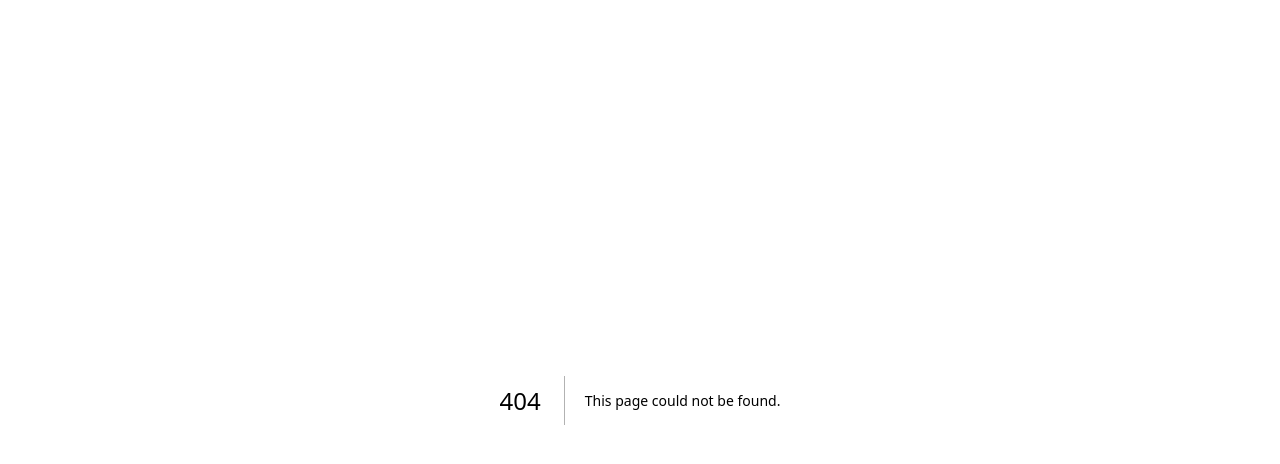
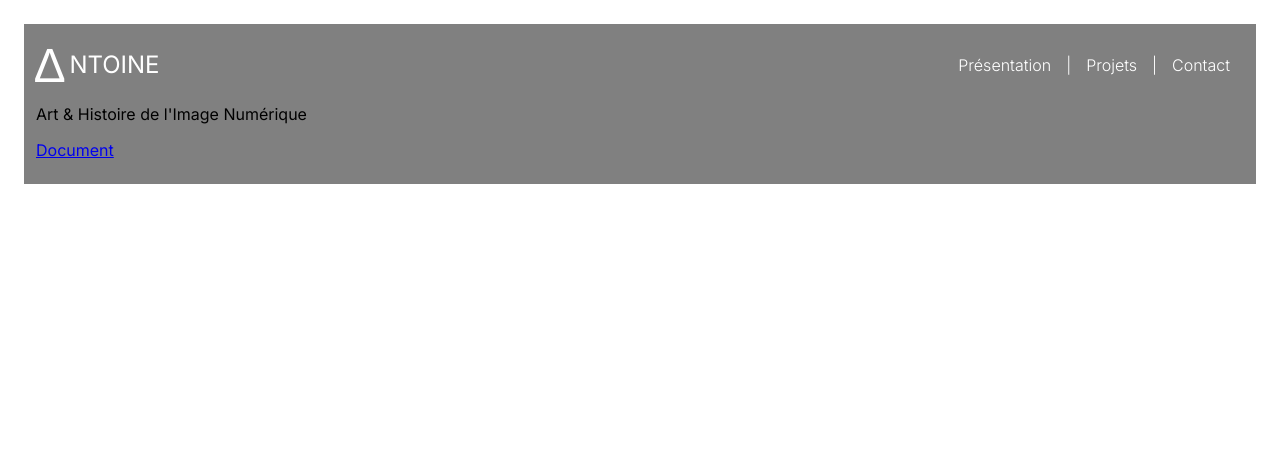
Before and after one commit to Twane70/English_IMTA, a Next.js app: page /nad in a window 1280 px wide. Before the commit this address had no page. Shown: the top 464 px of the page. Built offline with nearby package versions, Linux system fonts and the light colour scheme.

Commit message:
feat: add personal ressources page

```diff
--- /dev/null
+++ b/src/app/nad/page.js
@@ -0,0 +1,13 @@
+import Link from 'next/link'
+import styles from './style.module.scss';
+
+export default function NewPage() {
+  return (
+    <div className={styles.description}>
+      <p>Art & Histoire de l'Image Numérique</p>
+      <Link href="https://docs.google.com/document/d/1BRYuY5FE_rsGDGbONMvUdoMNI6XNqM9jinJeqT_DmZU/edit?usp=sharing">
+        Document
+      </Link>
+    </div>
+  )
+}
--- /dev/null
+++ b/src/app/nad/style.module.scss
@@ -0,0 +1,9 @@
+.description{
+    background-color: grey;
+    padding-top: 64px;
+    padding-left: 12px;
+    padding-bottom: 24px;
+    margin: 24px;
+    display: flex;
+    flex-direction: column;
+}
```
